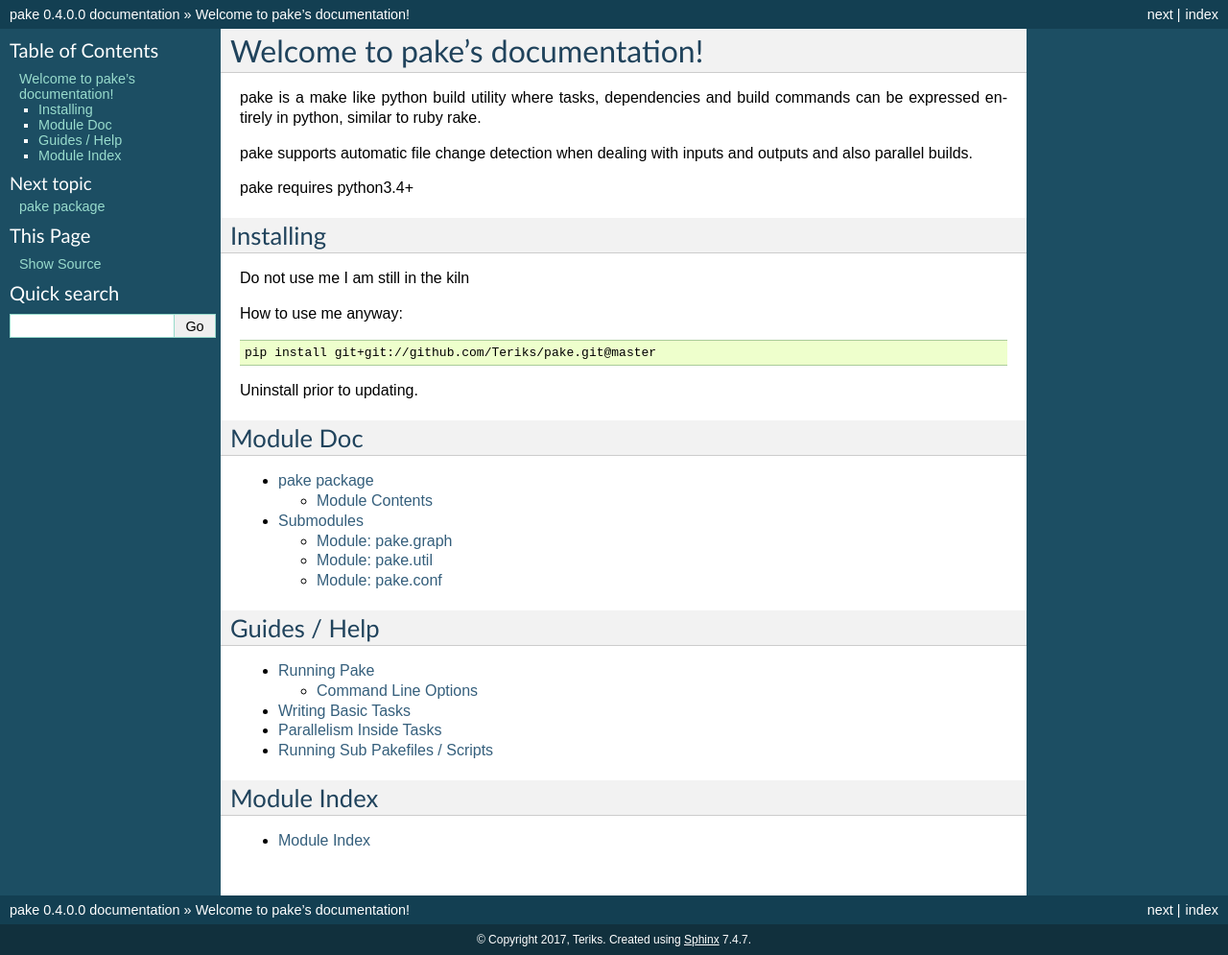
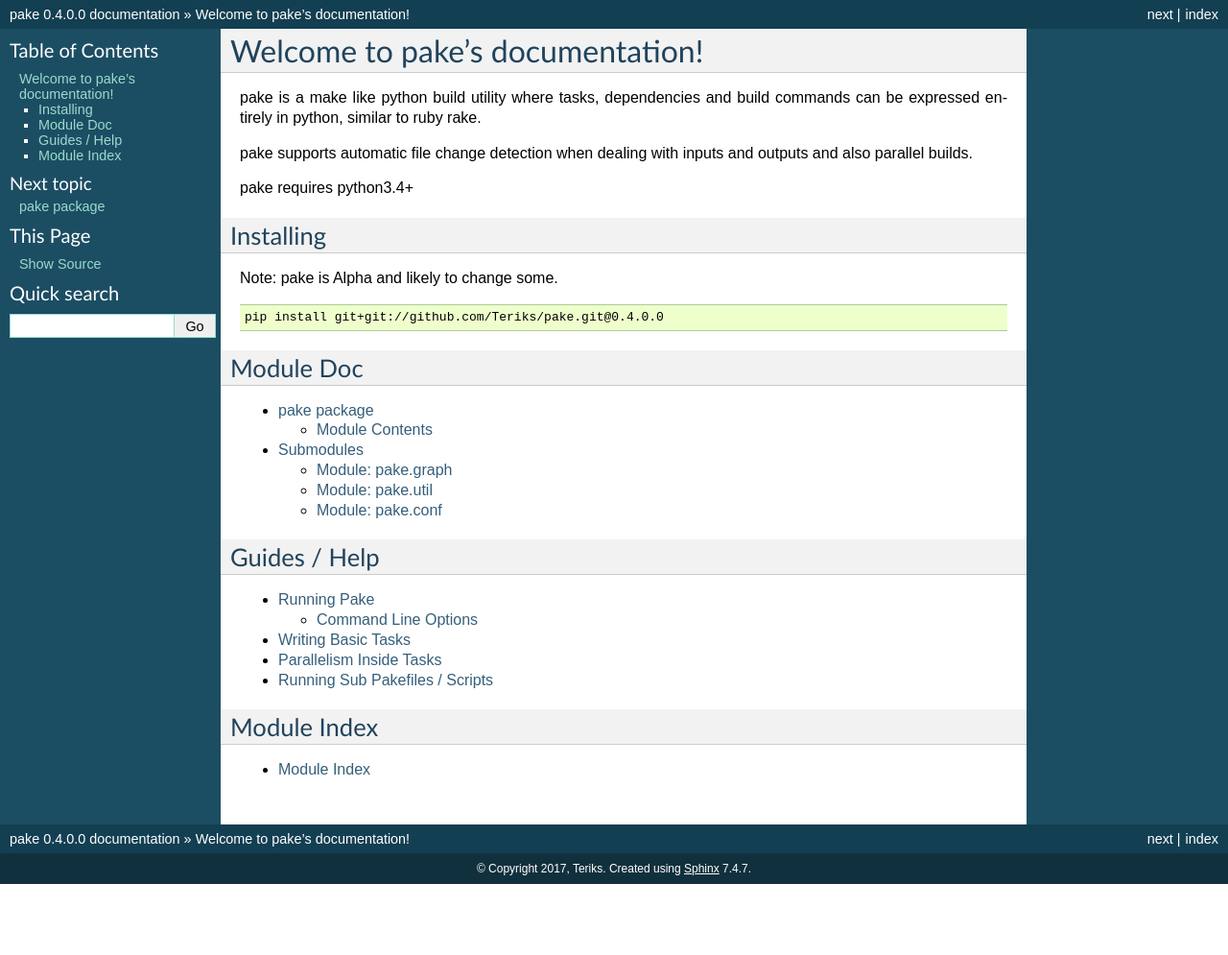
Before and after one commit to Teriks/pake, a Sphinx documentation site: the page built from docs/source/index.rst, in a window 1280 px wide. Shown: the whole page at 96% size. Built offline with Sphinx 7.4.7, drawn with Linux system fonts in a browser that asks for light colours; after the commit the page ends 921 px from its top, so only the background shows below that.

Commit message:
Change installation doc to use a git tag 0.4.0.0, which is being worked on

```diff
--- a/docs/source/index.rst
+++ b/docs/source/index.rst
@@ -22,15 +22,11 @@
 Installing
 ----------
 
-Do not use me I am still in the kiln
-
-How to use me anyway:
+Note: pake is Alpha and likely to change some.
 
 .. code-block:: bash
 
-    pip install git+git://github.com/Teriks/pake.git@master
-
-Uninstall prior to updating.
+    pip install git+git://github.com/Teriks/pake.git@0.4.0.0
 
 
 Module Doc
```
